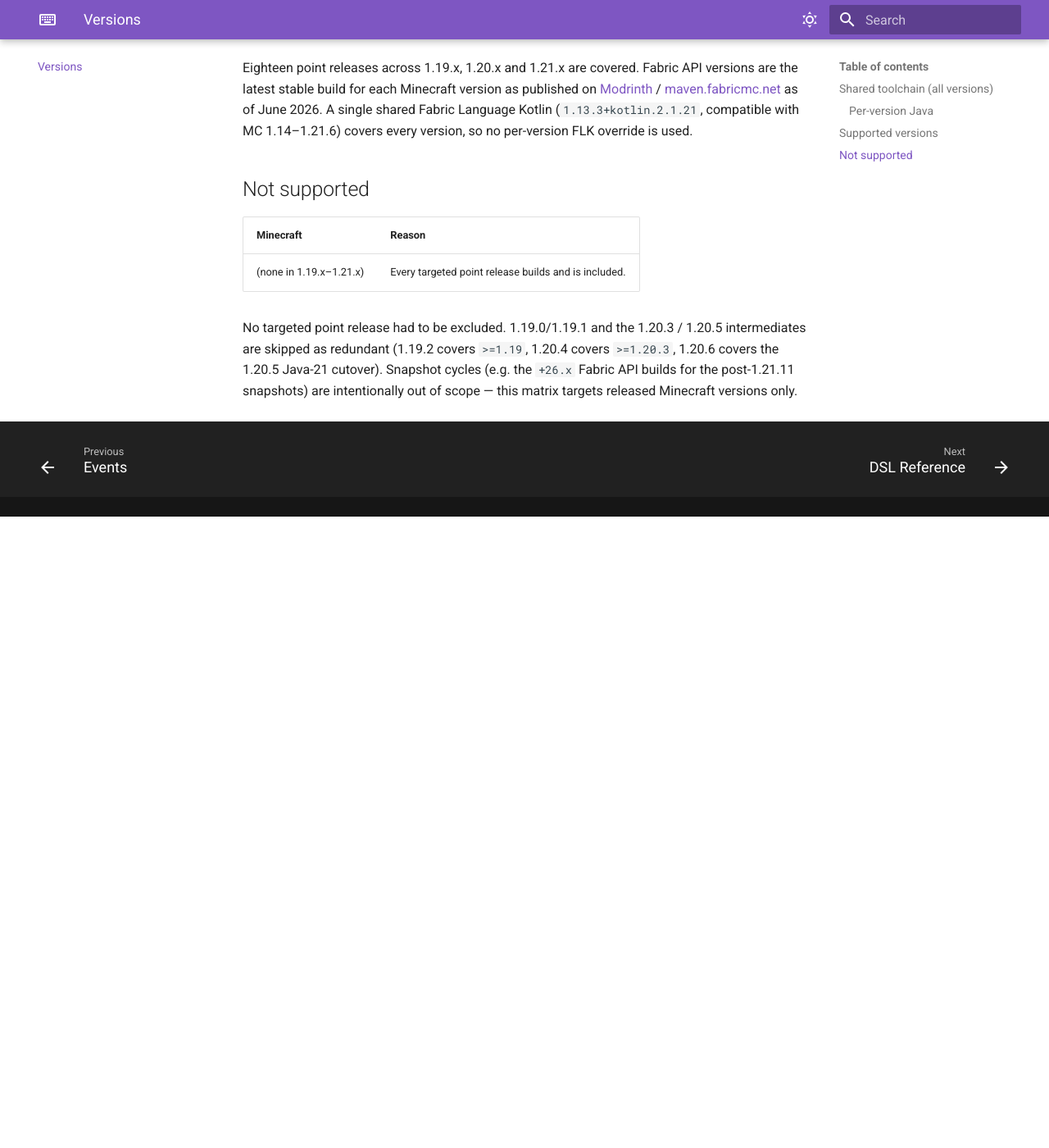
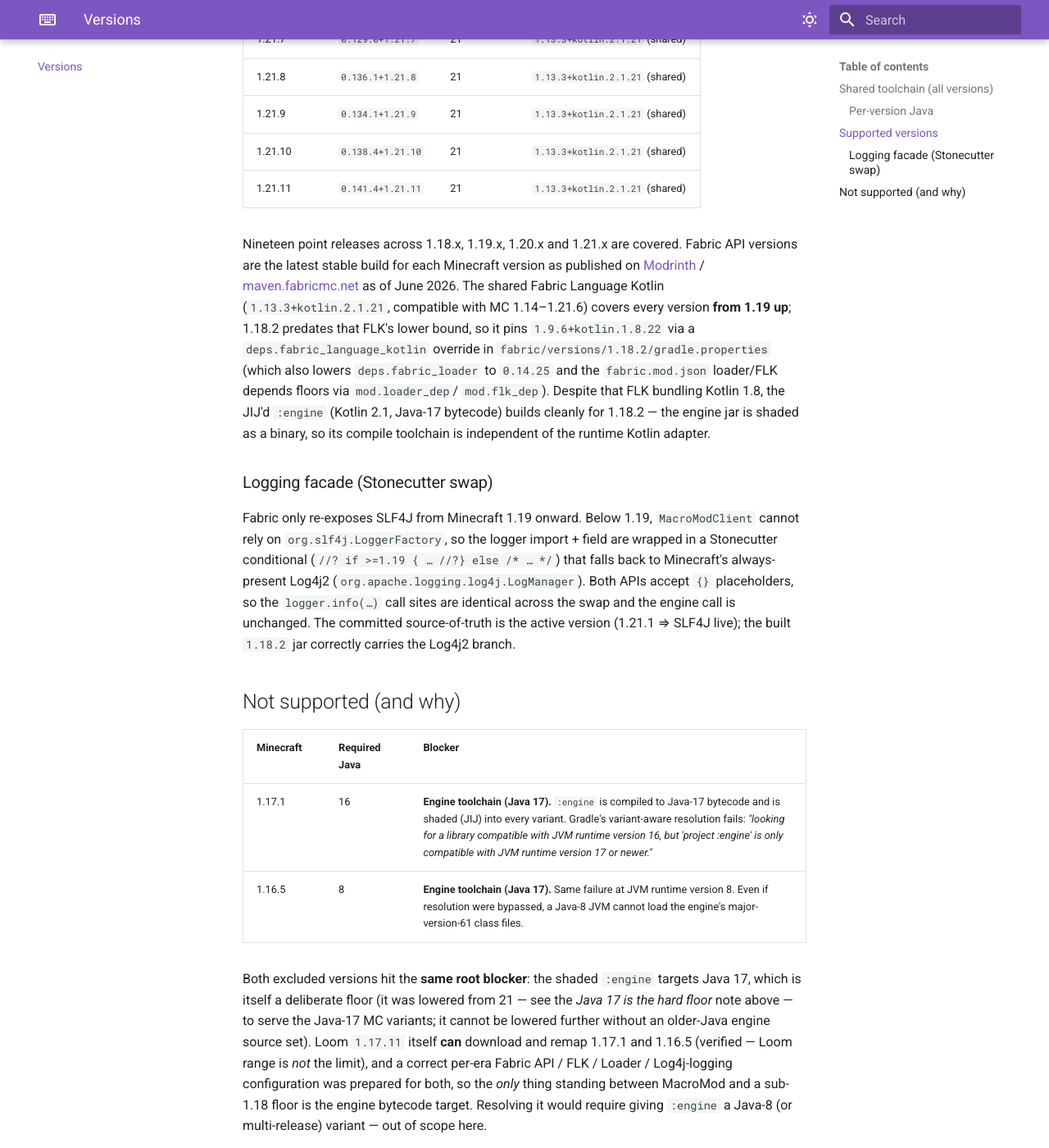
Before and after one commit to jackulau/MacroKeybindMod, an MkDocs documentation site: the page built from docs/VERSIONS.md, in a window 1280 px wide and 1400 px high, scrolled down 2917 px. Shown: the whole window at 82% size. Built offline with MkDocs 1.6.1 and Material for MkDocs 9.7.7, drawn with Linux system fonts in a browser that asks for light colours; before the commit the page ends 3547 px from its top, so only the background shows below that; some of the changed text lies outside the part shown.

Commit message:
Support Minecraft 1.18.2 (19 versions); log4j/slf4j logging guard
Adds 1.18.2 (Fabric API 0.77.0, Java 17, FLK 1.9.6+kotlin.1.8.22, loader 0.14.25). MacroModClient uses a Stonecutter guard: SLF4J for >=1.19, Log4j for older (SLF4J absent pre-1.19). fabric.mod.json loader/FLK depends now templated per-version. 1.17.1/1.16.5 deferred: blocked by engine Java-17 bytecode on older-JVM consumers (next: lower engine target). Goal: 001-rewrite-macro-keybind-mod (deliverable 10c)

```diff
--- a/docs/VERSIONS.md
+++ b/docs/VERSIONS.md
@@ -44,7 +44,14 @@
 | Java | Minecraft versions |
 | --- | --- |
 | 21 | 1.20.6, all of 1.21.x |
-| 17 | 1.19.2, 1.19.4, 1.20.1, 1.20.2, 1.20.4 |
+| 17 | 1.18.2, 1.19.2, 1.19.4, 1.20.1, 1.20.2, 1.20.4 |
+
+> **Java 17 is the hard floor.** The shaded `:engine` module is compiled to Java-17 bytecode
+> (`jvmToolchain(17)`), and Gradle's variant-aware resolution refuses to put a Java-17 library
+> on a consumer whose toolchain is an older JVM. Minecraft 1.17.1 requires Java 16 and 1.16.5
+> requires Java 8, so neither can shade the engine without lowering its target — which would
+> break every Java-17 MC variant that also shades it. **1.18.2 (the newest Java-17 Minecraft)
+> is therefore the supported floor.** See **Not supported** below.
 
 The **Foojay toolchain resolver** (`org.gradle.toolchains.foojay-resolver-convention`
 `1.0.0`) is added so Gradle can auto-download a JDK 17 if a local one isn't detected. (On the
@@ -66,6 +73,7 @@
 
 | Minecraft | Fabric API | Java | FLK |
 | --- | --- | --- | --- |
+| 1.18.2  | `0.77.0+1.18.2`   | 17 | `1.9.6+kotlin.1.8.22` (override) |
 | 1.19.2  | `0.77.0+1.19.2`   | 17 | `1.13.3+kotlin.2.1.21` (shared) |
 | 1.19.4  | `0.87.2+1.19.4`   | 17 | `1.13.3+kotlin.2.1.21` (shared) |
 | 1.20.1  | `0.92.9+1.20.1`   | 17 | `1.13.3+kotlin.2.1.21` (shared) |
@@ -85,21 +93,47 @@
 | 1.21.10 | `0.138.4+1.21.10` | 21 | `1.13.3+kotlin.2.1.21` (shared) |
 | 1.21.11 | `0.141.4+1.21.11` | 21 | `1.13.3+kotlin.2.1.21` (shared) |
 
-Eighteen point releases across 1.19.x, 1.20.x and 1.21.x are covered. Fabric API versions
-are the latest stable build for each Minecraft version as published on
+Nineteen point releases across 1.18.x, 1.19.x, 1.20.x and 1.21.x are covered. Fabric API
+versions are the latest stable build for each Minecraft version as published on
 [Modrinth](https://modrinth.com/mod/fabric-api/versions) /
 [maven.fabricmc.net](https://maven.fabricmc.net/net/fabricmc/fabric-api/fabric-api/) as of
-June 2026. A single shared Fabric Language Kotlin (`1.13.3+kotlin.2.1.21`, compatible with
-MC 1.14–1.21.6) covers every version, so no per-version FLK override is used.
+June 2026. The shared Fabric Language Kotlin (`1.13.3+kotlin.2.1.21`, compatible with MC
+1.14–1.21.6) covers every version **from 1.19 up**; 1.18.2 predates that FLK's lower bound,
+so it pins `1.9.6+kotlin.1.8.22` via a `deps.fabric_language_kotlin` override in
+`fabric/versions/1.18.2/gradle.properties` (which also lowers `deps.fabric_loader` to
+`0.14.25` and the `fabric.mod.json` loader/FLK depends floors via `mod.loader_dep`/
+`mod.flk_dep`). Despite that FLK bundling Kotlin 1.8, the JIJ'd `:engine` (Kotlin 2.1, Java-17
+bytecode) builds cleanly for 1.18.2 — the engine jar is shaded as a binary, so its compile
+toolchain is independent of the runtime Kotlin adapter.
 
-## Not supported
+### Logging facade (Stonecutter swap)
 
-| Minecraft | Reason |
-| --- | --- |
-| (none in 1.19.x–1.21.x) | Every targeted point release builds and is included. |
+Fabric only re-exposes SLF4J from Minecraft 1.19 onward. Below 1.19, `MacroModClient` cannot
+rely on `org.slf4j.LoggerFactory`, so the logger import + field are wrapped in a Stonecutter
+conditional (`//? if >=1.19 { … //?} else /* … */`) that falls back to Minecraft's
+always-present Log4j2 (`org.apache.logging.log4j.LogManager`). Both APIs accept `{}`
+placeholders, so the `logger.info(…)` call sites are identical across the swap and the engine
+call is unchanged. The committed source-of-truth is the active version (1.21.1 ⇒ SLF4J live);
+the built `1.18.2` jar correctly carries the Log4j2 branch.
 
-No targeted point release had to be excluded. 1.19.0/1.19.1 and the 1.20.3 / 1.20.5
-intermediates are skipped as redundant (1.19.2 covers `>=1.19`, 1.20.4 covers `>=1.20.3`,
-1.20.6 covers the 1.20.5 Java-21 cutover). Snapshot cycles (e.g. the `+26.x` Fabric API
-builds for the post-1.21.11 snapshots) are intentionally out of scope — this matrix targets
-released Minecraft versions only.
+## Not supported (and why)
+
+| Minecraft | Required Java | Blocker |
+| --- | --- | --- |
+| 1.17.1 | 16 | **Engine toolchain (Java 17).** `:engine` is compiled to Java-17 bytecode and is shaded (JIJ) into every variant. Gradle's variant-aware resolution fails: *"looking for a library compatible with JVM runtime version 16, but 'project :engine' is only compatible with JVM runtime version 17 or newer."* |
+| 1.16.5 | 8  | **Engine toolchain (Java 17).** Same failure at JVM runtime version 8. Even if resolution were bypassed, a Java-8 JVM cannot load the engine's major-version-61 class files. |
+
+Both excluded versions hit the **same root blocker**: the shaded `:engine` targets Java 17,
+which is itself a deliberate floor (it was lowered from 21 — see the *Java 17 is the hard
+floor* note above — to serve the Java-17 MC variants; it cannot be lowered further without an
+older-Java engine source set). Loom `1.17.11` itself **can** download and remap 1.17.1 and
+1.16.5 (verified — Loom range is *not* the limit), and a correct per-era Fabric API / FLK /
+Loader / Log4j-logging configuration was prepared for both, so the *only* thing standing
+between MacroMod and a sub-1.18 floor is the engine bytecode target. Resolving it would
+require giving `:engine` a Java-8 (or multi-release) variant — out of scope here.
+
+Other gaps are intentional, not blocked: 1.19.0/1.19.1 and the 1.20.3 / 1.20.5 intermediates
+are skipped as redundant (1.19.2 covers `>=1.19`, 1.20.4 covers `>=1.20.3`, 1.20.6 covers the
+1.20.5 Java-21 cutover). Snapshot cycles (e.g. the `+26.x` Fabric API builds for the
+post-1.21.11 snapshots) are out of scope — this matrix targets released Minecraft versions
+only.
```
Also changed, not shown: 5 other files.
